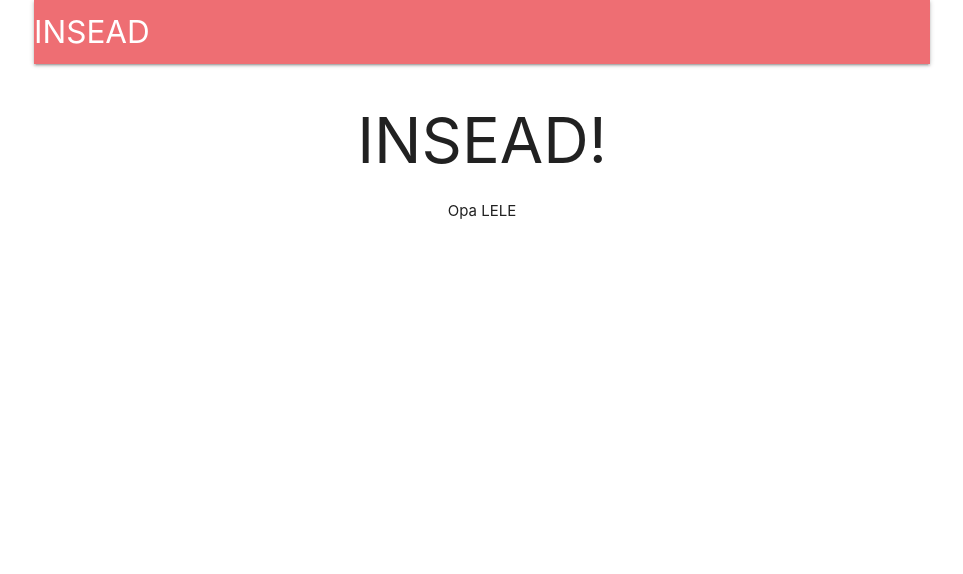
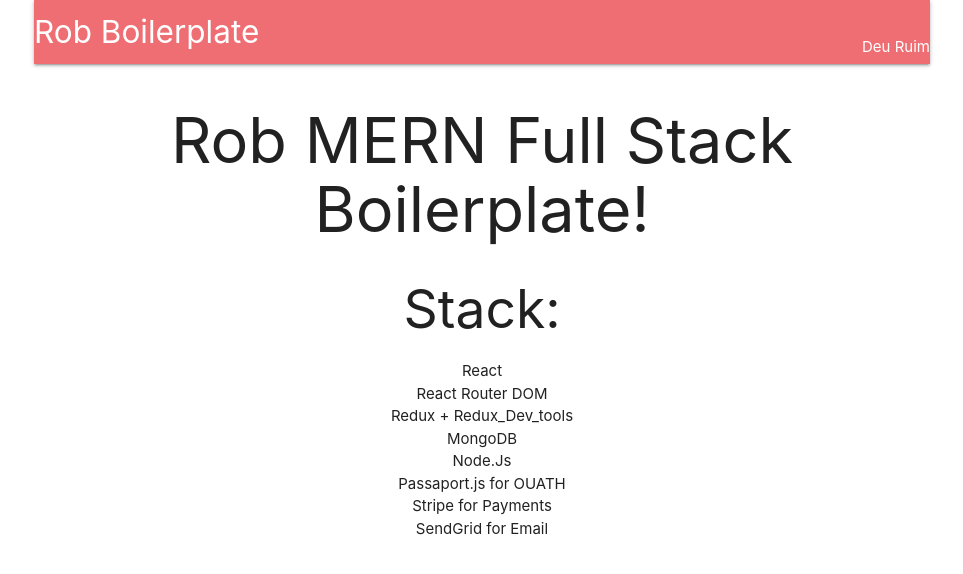
Before and after one commit to Robsonsjre/rob-MERN-Stack-Boilerplate, a React (Create React App) app in the folder client/: page / in a window 1280 px wide. Shown: the top 574 px of the page, without its empty margins (158-1121 px from the left). Built offline with nearby package versions, Linux system fonts and the light colour scheme; no server answers.

Commit message:
updated to react version 2.0

```diff
--- a/client/src/components/Header.js
+++ b/client/src/components/Header.js
@@ -8,7 +8,7 @@
   renderContent() {
     switch (this.props.auth) {
       case null:
-        return;
+        return <p>Deu Ruim</p>;
       case false:
         return (
           <li>
@@ -33,7 +33,7 @@
               to={"/"}
               className="left brand-logo"
             >
-              INSEAD
+              Rob Boilerplate
             </Link>
             <ul id="nav-mobile" className="right">
               {this.renderContent()}
--- a/client/src/components/Landing.jsx
+++ b/client/src/components/Landing.jsx
@@ -5,9 +5,19 @@
     return (
       <div style={{ textAlign: 'center'}}>
         <h1>
-          INSEAD!
+          Rob MERN Full Stack Boilerplate!
         </h1>
-        <p> Opa LELE </p>
+        <h2> Stack: </h2>
+        <ul>
+          <li> React </li>
+          <li> React Router DOM</li>
+          <li> Redux + Redux_Dev_tools </li>
+          <li> MongoDB </li>
+          <li> Node.Js </li>
+          <li> Passaport.js for OUATH </li>
+          <li> Stripe for Payments </li>
+          <li> SendGrid for Email </li>
+        </ul>
       </div>
     )
   }
--- /dev/null
+++ b/client/src/setupProxy.js
@@ -0,0 +1,6 @@
+const proxy = require('http-proxy-middleware')
+
+module.exports = function(app) {
+    app.use(proxy('/api/*', { target: 'http://localhost:5000' }))
+    app.use(proxy('/auth/google', { target: 'http://localhost:5000' }))
+}
--- a/package.json
+++ b/package.json
@@ -26,15 +26,13 @@
     "lodash": "^4.17.11",
     "materialize-css": "^1.0.0",
     "mongoose": "^5.2.15",
-    "nodemon": "^1.18.4",
+    "nodemon": "^1.18.7",
     "passport": "^0.4.0",
     "passport-facebook": "^2.1.1",
     "passport-google-oauth20": "^1.0.0",
     "path": "^0.12.7",
     "path-parser": "4.2.0",
     "path-route": "^1.0.4",
-    "react-router-dom": "^4.3.1",
-    "react-stripe-checkout": "^2.6.3",
     "redux-thunk": "^2.3.0",
     "sendgrid": "^5.2.3",
     "stripe": "^6.12.1",
```
Also changed, not shown: client/package.json (+12 -10 lines), 2 other files (tests, documents, lock files or other folders).
